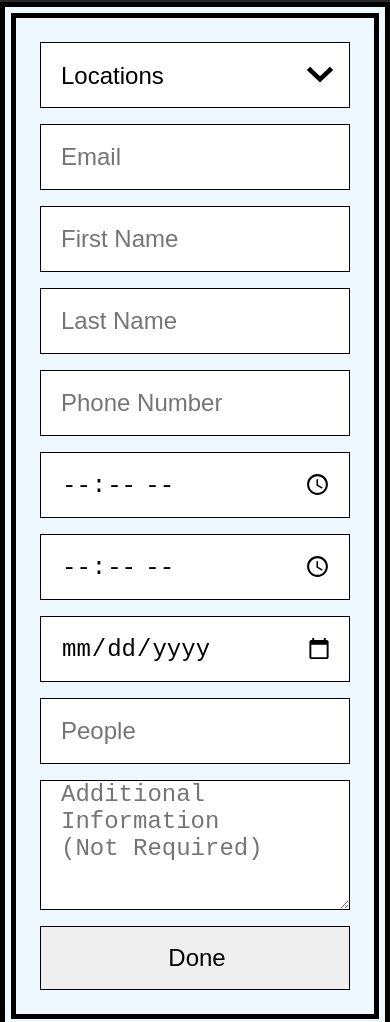
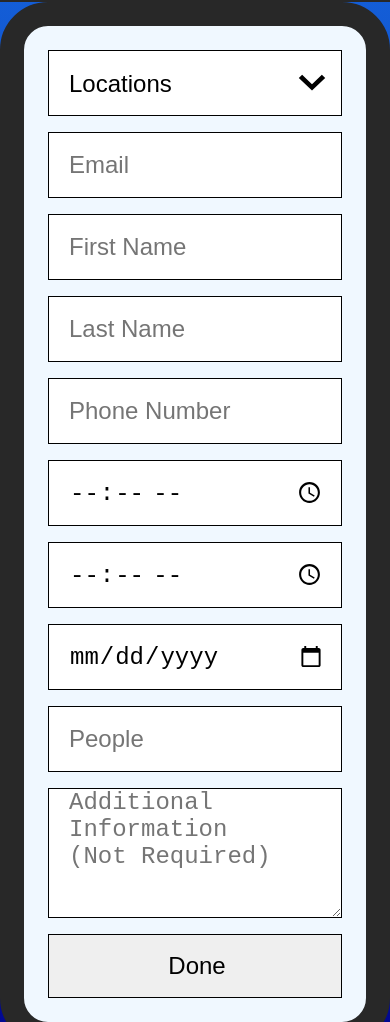
Before and after one commit to janaskar/DATA1200-Final-Assignment, a plain HTML site: page pages/booking.html in a window 390 px wide. Shown: the part 78-1100 px from the top of the page. Drawn offline with nearby package versions, Linux system fonts and the light colour scheme.

Commit message:
Something

```diff
--- a/css/booking.css
+++ b/css/booking.css
@@ -7,7 +7,8 @@
 }
 .booking{
     margin: auto;
-    border: 1rem double var(--text);
+    border: 1.5rem solid #282828;
+    border-radius: 3rem;
     max-width: 70rem;
     background-color: var(--bg-menu);
 }
@@ -18,10 +19,10 @@
     display: grid;
     grid-template-columns: repeat(2, 1fr);
     grid-template-rows: repeat(6, 1fr) 1.75fr 1fr;
-    grid-column-gap: 0px;
-    grid-row-gap: 0px;
+    grid-column-gap: 0;
+    grid-row-gap: 0 ;
 }
-#location {
+#location{
     grid-area: 1 / 1 / 2 / 3;
     -webkit-appearance: none;
     -moz-appearance: none;
@@ -31,13 +32,19 @@
     background-position: right .3rem center;
     background-size: 3rem;
 }
-#email { grid-area: 2 / 1 / 3 / 3; }
-#phone-number { grid-area: 4 / 1 / 5 / 3; }
-#additional-information {
+#email{
+    grid-area: 2 / 1 / 3 / 3;
+}
+#phone-number{
+    grid-area: 4 / 1 / 5 / 3;
+}
+#additional-information{
     grid-area: 7 / 1 / 8 / 3;
     height: 8rem;
 }
-#submit { grid-area: 8 / 1 / 9 / 3; }
+#submit{
+    grid-area: 8 / 1 / 9 / 3;
+}
 .form-element{
     margin: .5rem;
     height: 4rem;
@@ -52,7 +59,6 @@
 .double{
     max-width: 21.6rem;
 }
-
 @media (max-width: 1200px){
     .double{
         width: calc(50vw - 10.85rem);
--- a/css/locations.css
+++ b/css/locations.css
@@ -45,8 +45,8 @@
     margin: 2rem 1rem 2rem 2rem;
     height: calc(100% - 4rem);
     width: calc(50% - 3rem);
-
-    border-radius: 2rem;
+    border: .05rem solid var(--text);
+    border-radius: 1rem;
 }
 .text-container{
     margin: 2rem 2rem 2rem 1rem;
@@ -101,7 +101,6 @@
         margin: 2rem 2rem 1rem 2rem;
         height: calc(55% - 3rem);
         width: calc(100% - 4rem);
-        border: .05rem dashed var(--text);
     }
     .text-container{
         margin: 1rem 2rem 2rem 2rem;
--- a/pages/booking.html
+++ b/pages/booking.html
@@ -33,7 +33,7 @@
                     <input class="form-element double" id="date" type="date" name="date" placeholder="Date" required>
                     <input class="form-element double" id="people" type="number" name="people" placeholder="People" required min="1">
                     <textarea class="form-element" id="additional-information" name="additional-information" placeholder="Additional Information&#10;(Not Required)"></textarea>
-                    <button class="form-element" id="submit" type="submit">Done</button>
+                    <button class="form-element" style="cursor: pointer;" id="submit" type="submit">Done</button>
                 </form>
             </div>
         </section>
```
